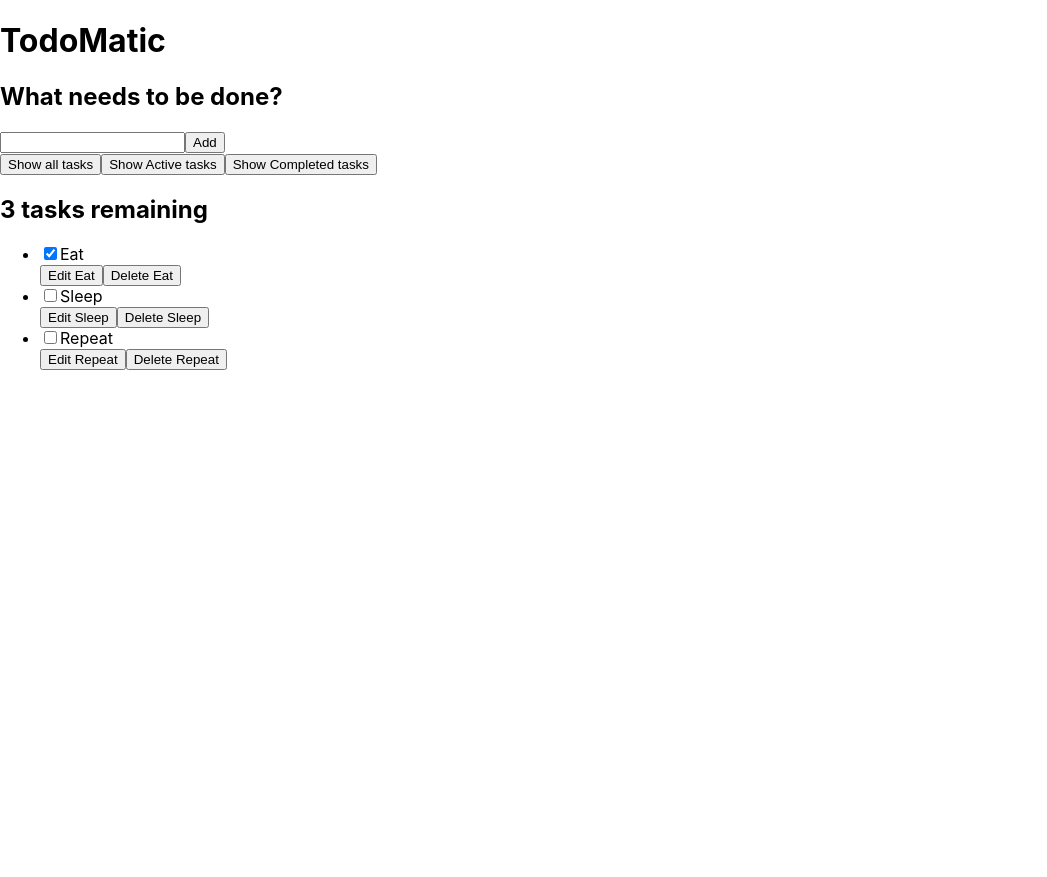
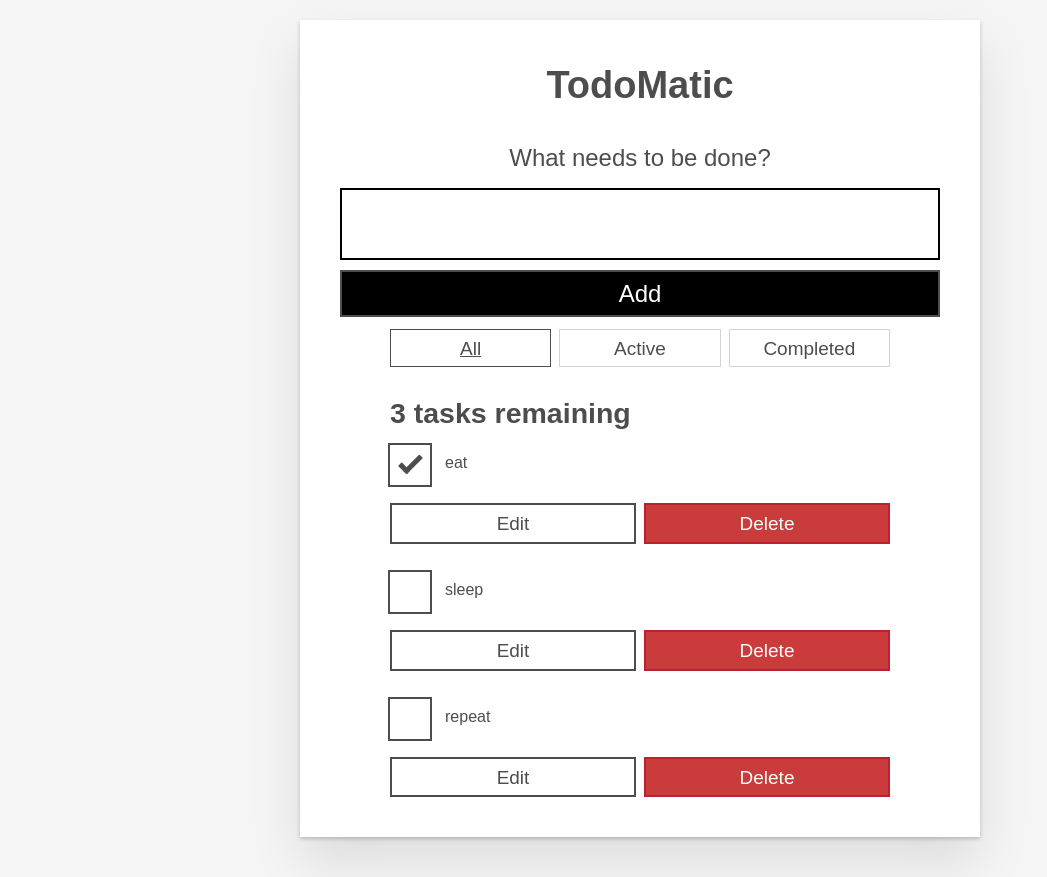
Before and after one commit to Delete3/TodoList-AntDesign, a React (Create React App) app: page / in a window 1280 px wide. Shown: the whole page, without its empty margins (0-1047 px from the left). Before the commit the page ends 800 px from the top, so only its background shows below. Built offline with nearby package versions, Linux system fonts and the light colour scheme.

Commit message:
跟著網路做到一半

```diff
--- a/src/App.js
+++ b/src/App.js
@@ -1,24 +1,20 @@
-function App() {
+import Todo from "./components/Todo";
+import Form from "./components/Form";
+
+function App(props) {
+  const taskList = props.tasks.map(task =>
+    <Todo
+      id={task.id}
+      name={task.name}
+      completed={task.completed}
+      key={task.id}
+    />
+  );
+
   return (
     <div className="todoapp stack-large">
       <h1>TodoMatic</h1>
-      <form>
-        <h2 className="label-wrapper">
-          <label htmlFor="new-todo-input" className="label__lg">
-            What needs to be done?
-          </label>
-        </h2>
-        <input
-          type="text"
-          id="new-todo-input"
-          className="input input__lg"
-          name="text"
-          autoComplete="off"
-        />
-        <button type="submit" className="btn btn__primary btn__lg">
-          Add
-        </button>
-      </form>
+      <Form />
       <div className="filters btn-group stack-exception">
         <button type="button" className="btn toggle-btn" aria-pressed="true">
           <span className="visually-hidden">Show </span>
@@ -44,54 +40,7 @@ function App() {
         className="todo-list stack-large stack-exception"
         aria-labelledby="list-heading"
       >
-        <li className="todo stack-small">
-          <div className="c-cb">
-            <input id="todo-0" type="checkbox" defaultChecked={true} />
-            <label className="todo-label" htmlFor="todo-0">
-              Eat
-            </label>
-          </div>
-          <div className="btn-group">
-            <button type="button" className="btn">
-              Edit <span className="visually-hidden">Eat</span>
-            </button>
-            <button type="button" className="btn btn__danger">
-              Delete <span className="visually-hidden">Eat</span>
-            </button>
-          </div>
-        </li>
-        <li className="todo stack-small">
-          <div className="c-cb">
-            <input id="todo-1" type="checkbox" />
-            <label className="todo-label" htmlFor="todo-1">
-              Sleep
-            </label>
-          </div>
-          <div className="btn-group">
-            <button type="button" className="btn">
-              Edit <span className="visually-hidden">Sleep</span>
-            </button>
-            <button type="button" className="btn btn__danger">
-              Delete <span className="visually-hidden">Sleep</span>
-            </button>
-          </div>
-        </li>
-        <li className="todo stack-small">
-          <div className="c-cb">
-            <input id="todo-2" type="checkbox" />
-            <label className="todo-label" htmlFor="todo-2">
-              Repeat
-            </label>
-          </div>
-          <div className="btn-group">
-            <button type="button" className="btn">
-              Edit <span className="visually-hidden">Repeat</span>
-            </button>
-            <button type="button" className="btn btn__danger">
-              Delete <span className="visually-hidden">Repeat</span>
-            </button>
-          </div>
-        </li>
+        {taskList}
       </ul>
     </div>
   );
--- /dev/null
+++ b/src/components/Form.js
@@ -0,0 +1,25 @@
+import React from "react";
+
+function Form() {
+  return (
+    <form>
+      <h2 className="label-wrapper">
+        <label htmlFor="new-todo-input" className="label__lg">
+          What needs to be done?
+        </label>
+      </h2>
+      <input
+        type="text"
+        id="new-todo-input"
+        className="input input__lg"
+        name="text"
+        autoComplete="off"
+      />
+      <button type="submit" className="btn btn__primary btn__lg">
+        Add
+      </button>
+    </form>
+  )
+}
+
+export default Form;
--- /dev/null
+++ b/src/components/Todo.js
@@ -0,0 +1,24 @@
+import React from "react";
+
+function Todo(props) {
+  return (
+    <li className="todo stack-small">
+      <div className="c-cb">
+        <input id={props.id} type="checkbox" defaultChecked={props.completed} />
+        <label className="todo-label" htmlFor={props.id}>
+          {props.name}
+        </label>
+      </div>
+      <div className="btn-group">
+        <button type="button" className="btn">
+          Edit <span className="visually-hidden">{props.name}</span>
+        </button>
+        <button type="button" className="btn btn__danger">
+          Delete <span className="visually-hidden">{props.name}</span>
+        </button>
+      </div>
+    </li>
+  )
+}
+
+export default Todo;
--- a/src/index.css
+++ b/src/index.css
@@ -1,13 +1,292 @@
+/* RESETS */
+*,
+*::before,
+*::after {
+  box-sizing: border-box;
+}
+*:focus {
+  outline: 3px dashed #228bec;
+  outline-offset: 0;
+}
+html {
+  font: 62.5% / 1.15 sans-serif;
+}
+h1,
+h2 {
+  margin-bottom: 0;
+}
+ul {
+  list-style: none;
+  padding: 0;
+}
+button {
+  border: none;
+  margin: 0;
+  padding: 0;
+  width: auto;
+  overflow: visible;
+  background: transparent;
+  color: inherit;
+  font: inherit;
+  line-height: normal;
+  -webkit-font-smoothing: inherit;
+  -moz-osx-font-smoothing: inherit;
+  -webkit-appearance: none;
+}
+button::-moz-focus-inner {
+  border: 0;
+}
+button,
+input,
+optgroup,
+select,
+textarea {
+  font-family: inherit;
+  font-size: 100%;
+  line-height: 1.15;
+  margin: 0;
+}
+button,
+input {
+  overflow: visible;
+}
+input[type="text"] {
+  border-radius: 0;
+}
 body {
+  width: 100%;
+  max-width: 68rem;
+  margin: 0 auto;
+  font: 1.6rem/1.25 Arial, sans-serif;
+  background-color: #f5f5f5;
+  color: #4d4d4d;
+}
+@media screen and (min-width: 620px) {
+  body {
+    font-size: 1.9rem;
+    line-height: 1.31579;
+  }
+}
+/*END RESETS*/
+/* GLOBAL STYLES */
+.form-group > input[type="text"] {
+  display: inline-block;
+  margin-top: 0.4rem;
+}
+.btn {
+  padding: 0.8rem 1rem 0.7rem;
+  border: 0.2rem solid #4d4d4d;
+  cursor: pointer;
+  text-transform: capitalize;
+}
+.btn.toggle-btn {
+  border-width: 1px;
+  border-color: #d3d3d3;
+}
+.btn.toggle-btn[aria-pressed="true"] {
+  text-decoration: underline;
+  border-color: #4d4d4d;
+}
+.btn__danger {
+  color: #fff;
+  background-color: #ca3c3c;
+  border-color: #bd2130;
+}
+.btn__filter {
+  border-color: lightgrey;
+}
+.btn__primary {
+  color: #fff;
+  background-color: #000;
+}
+.btn-group {
+  display: flex;
+  justify-content: space-between;
+}
+.btn-group > * {
+  flex: 1 1 49%;
+}
+.btn-group > * + * {
+  margin-left: 0.8rem;
+}
+.label-wrapper {
   margin: 0;
-  font-family: -apple-system, BlinkMacSystemFont, 'Segoe UI', 'Roboto', 'Oxygen',
-    'Ubuntu', 'Cantarell', 'Fira Sans', 'Droid Sans', 'Helvetica Neue',
-    sans-serif;
+  flex: 0 0 100%;
+  text-align: center;
+}
+.visually-hidden {
+  position: absolute !important;
+  height: 1px;
+  width: 1px;
+  overflow: hidden;
+  clip: rect(1px 1px 1px 1px);
+  clip: rect(1px, 1px, 1px, 1px);
+  white-space: nowrap;
+}
+[class*="stack"] > * {
+  margin-top: 0;
+  margin-bottom: 0;
+}
+.stack-small > * + * {
+  margin-top: 1.25rem;
+}
+.stack-large > * + * {
+  margin-top: 2.5rem;
+}
+@media screen and (min-width: 550px) {
+  .stack-small > * + * {
+    margin-top: 1.4rem;
+  }
+  .stack-large > * + * {
+    margin-top: 2.8rem;
+  }
+}
+.stack-exception {
+  margin-top: 1.2rem;
+}
+/* END GLOBAL STYLES */
+.todoapp {
+  background: #fff;
+  margin: 2rem 0 4rem 0;
+  padding: 1rem;
+  position: relative;
+  box-shadow: 0 2px 4px 0 rgba(0, 0, 0, 0.2), 0 2.5rem 5rem 0 rgba(0, 0, 0, 0.1);
+}
+@media screen and (min-width: 550px) {
+  .todoapp {
+    padding: 4rem;
+  }
+}
+.todoapp > * {
+  max-width: 50rem;
+  margin-left: auto;
+  margin-right: auto;
+}
+.todoapp > form {
+  max-width: 100%;
+}
+.todoapp > h1 {
+  display: block;
+  max-width: 100%;
+  text-align: center;
+  margin: 0;
+  margin-bottom: 1rem;
+}
+.label__lg {
+  line-height: 1.01567;
+  font-weight: 300;
+  padding: 0.8rem;
+  margin-bottom: 1rem;
+  text-align: center;
+}
+.input__lg {
+  padding: 2rem;
+  border: 2px solid #000;
+}
+.input__lg:focus {
+  border-color: #4d4d4d;
+  box-shadow: inset 0 0 0 2px;
+}
+[class*="__lg"] {
+  display: inline-block;
+  width: 100%;
+  font-size: 1.9rem;
+}
+[class*="__lg"]:not(:last-child) {
+  margin-bottom: 1rem;
+}
+@media screen and (min-width: 620px) {
+  [class*="__lg"] {
+    font-size: 2.4rem;
+  }
+}
+.filters {
+  width: 100%;
+  margin: unset auto;
+}
+/* Todo item styles */
+.todo {
+  display: flex;
+  flex-direction: row;
+  flex-wrap: wrap;
+}
+.todo > * {
+  flex: 0 0 100%;
+}
+.todo-text {
+  width: 100%;
+  min-height: 4.4rem;
+  padding: 0.4rem 0.8rem;
+  border: 2px solid #565656;
+}
+.todo-text:focus {
+  box-shadow: inset 0 0 0 2px;
+}
+/* CHECKBOX STYLES */
+.c-cb {
+  box-sizing: border-box;
+  font-family: Arial, sans-serif;
   -webkit-font-smoothing: antialiased;
-  -moz-osx-font-smoothing: grayscale;
+  font-weight: 400;
+  font-size: 1.6rem;
+  line-height: 1.25;
+  display: block;
+  position: relative;
+  min-height: 44px;
+  padding-left: 40px;
+  clear: left;
 }
-
-code {
-  font-family: source-code-pro, Menlo, Monaco, Consolas, 'Courier New',
-    monospace;
+.c-cb > label::before,
+.c-cb > input[type="checkbox"] {
+  box-sizing: border-box;
+  top: -2px;
+  left: -2px;
+  width: 44px;
+  height: 44px;
 }
+.c-cb > input[type="checkbox"] {
+  -webkit-font-smoothing: antialiased;
+  cursor: pointer;
+  position: absolute;
+  z-index: 1;
+  margin: 0;
+  opacity: 0;
+}
+.c-cb > label {
+  font-size: inherit;
+  font-family: inherit;
+  line-height: inherit;
+  display: inline-block;
+  margin-bottom: 0;
+  padding: 8px 15px 5px;
+  cursor: pointer;
+  touch-action: manipulation;
+}
+.c-cb > label::before {
+  content: "";
+  position: absolute;
+  border: 2px solid currentColor;
+  background: transparent;
+}
+.c-cb > input[type="checkbox"]:focus + label::before {
+  border-width: 4px;
+  outline: 3px dashed #228bec;
+}
+.c-cb > label::after {
+  box-sizing: content-box;
+  content: "";
+  position: absolute;
+  top: 11px;
+  left: 9px;
+  width: 18px;
+  height: 7px;
+  transform: rotate(-45deg);
+  border: solid;
+  border-width: 0 0 5px 5px;
+  border-top-color: transparent;
+  opacity: 0;
+  background: transparent;
+}
+.c-cb > input[type="checkbox"]:checked + label::after {
+  opacity: 1;
+}
--- a/src/index.js
+++ b/src/index.js
@@ -1,12 +1,16 @@
 import React from 'react';
 import ReactDOM from 'react-dom';
+import App from './App';
 import './index.css';
-import App from './App';
+
+const DATA = [
+  { id: "todo-0", name: "eat", completed: true },
+  { id: "todo-1", name: "sleep", completed: false },
+  { id: "todo-2", name: "repeat", completed: false },
+]
 
 ReactDOM.render(
-  <React.StrictMode>
-    <App />
-  </React.StrictMode>,
+  <App tasks={DATA} />,
   document.getElementById('root')
 );
 
```
Also changed, not shown: src/components/FilterButton.js (added).
